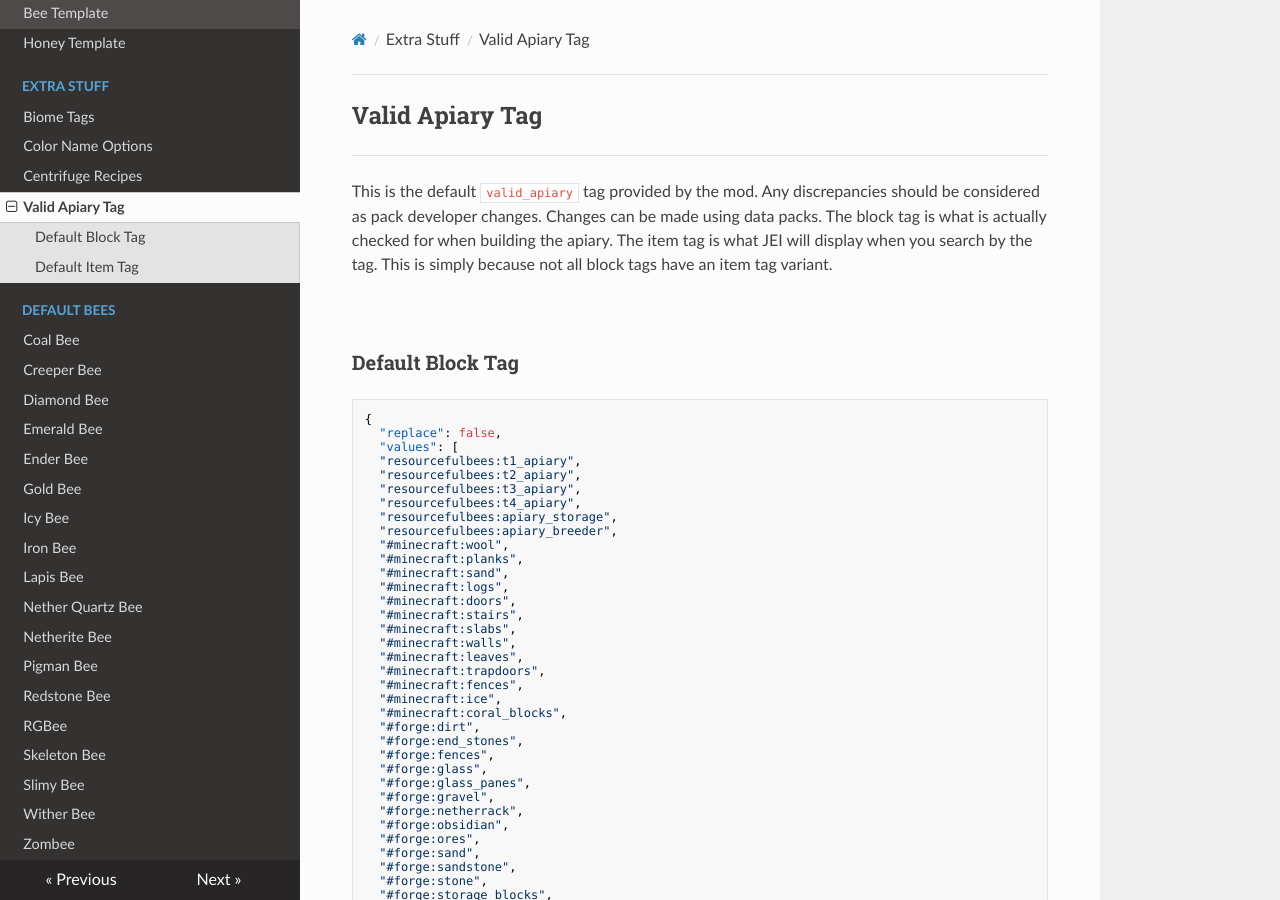
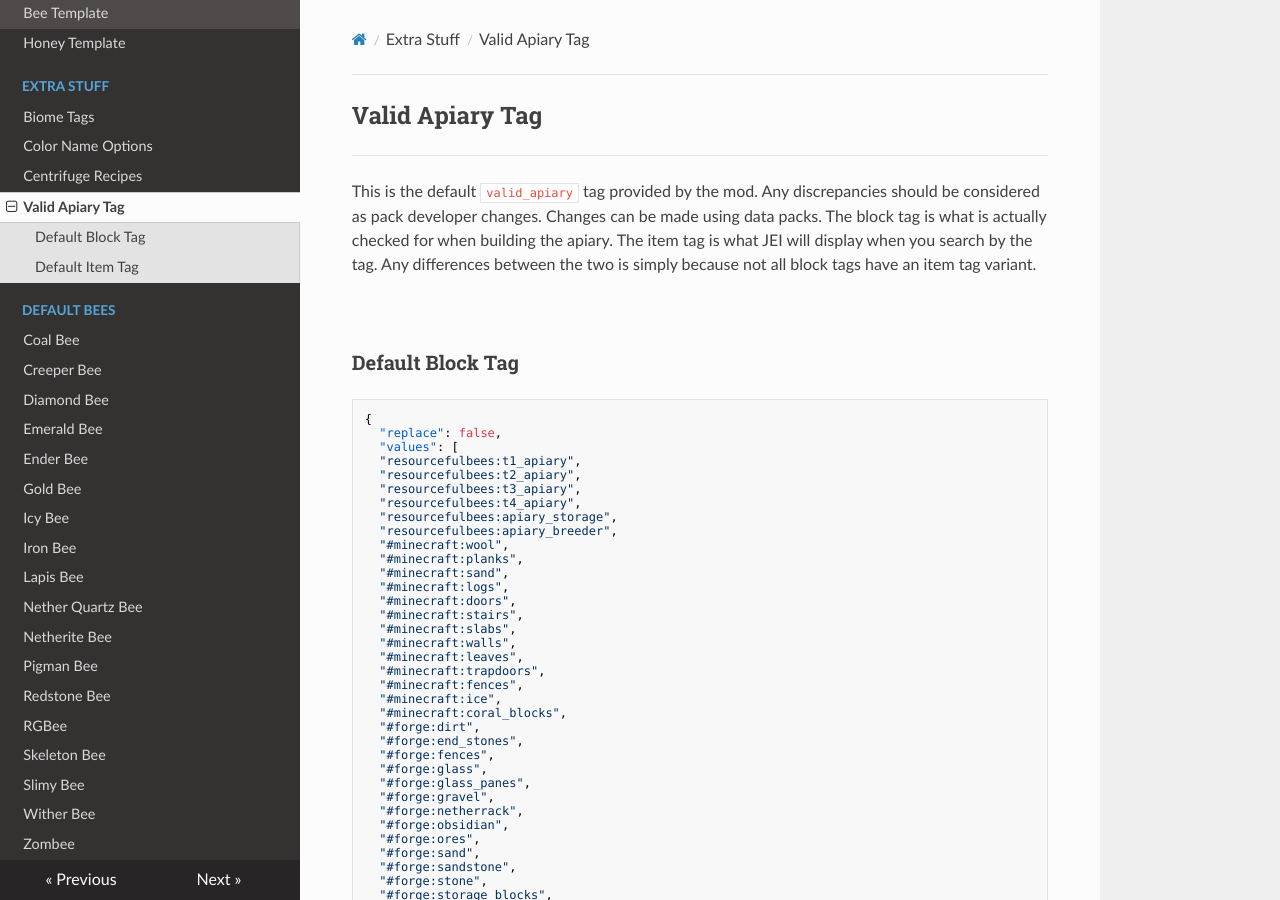
Before and after one commit to Team-Resourceful/ResourcefulBeesDocs, an MkDocs documentation site: the page built from docs/extra_stuff/valid_apiary_tag.md, in a window 1280 px wide and 900 px high. Built offline with MkDocs 1.6.1, drawn with Linux system fonts in a browser that asks for light colours; nearby versions of some CDN libraries.

Commit message:
docs/extra_stuff/valid_apiary_tag.md updated from https://stackedit.io/

```diff
--- a/docs/extra_stuff/valid_apiary_tag.md
+++ b/docs/extra_stuff/valid_apiary_tag.md
@@ -1,6 +1,6 @@
 ## **Valid Apiary Tag**
 ***
-This is the default `valid_apiary` tag provided by the mod. Any discrepancies should be considered as pack developer changes. Changes can be made using data packs. The block tag is what is actually checked for when building the apiary. The item tag is what JEI will display when you search by the tag. This is simply because not all block tags have an item tag variant.
+This is the default `valid_apiary` tag provided by the mod. Any discrepancies should be considered as pack developer changes. Changes can be made using data packs. The block tag is what is actually checked for when building the apiary. The item tag is what JEI will display when you search by the tag. Any differences between the two is simply because not all block tags have an item tag variant.
 
 <br>
 
```
Also changed, not shown: other parts of docs/extra_stuff/valid_apiary_tag.md (+1 -1 lines).
